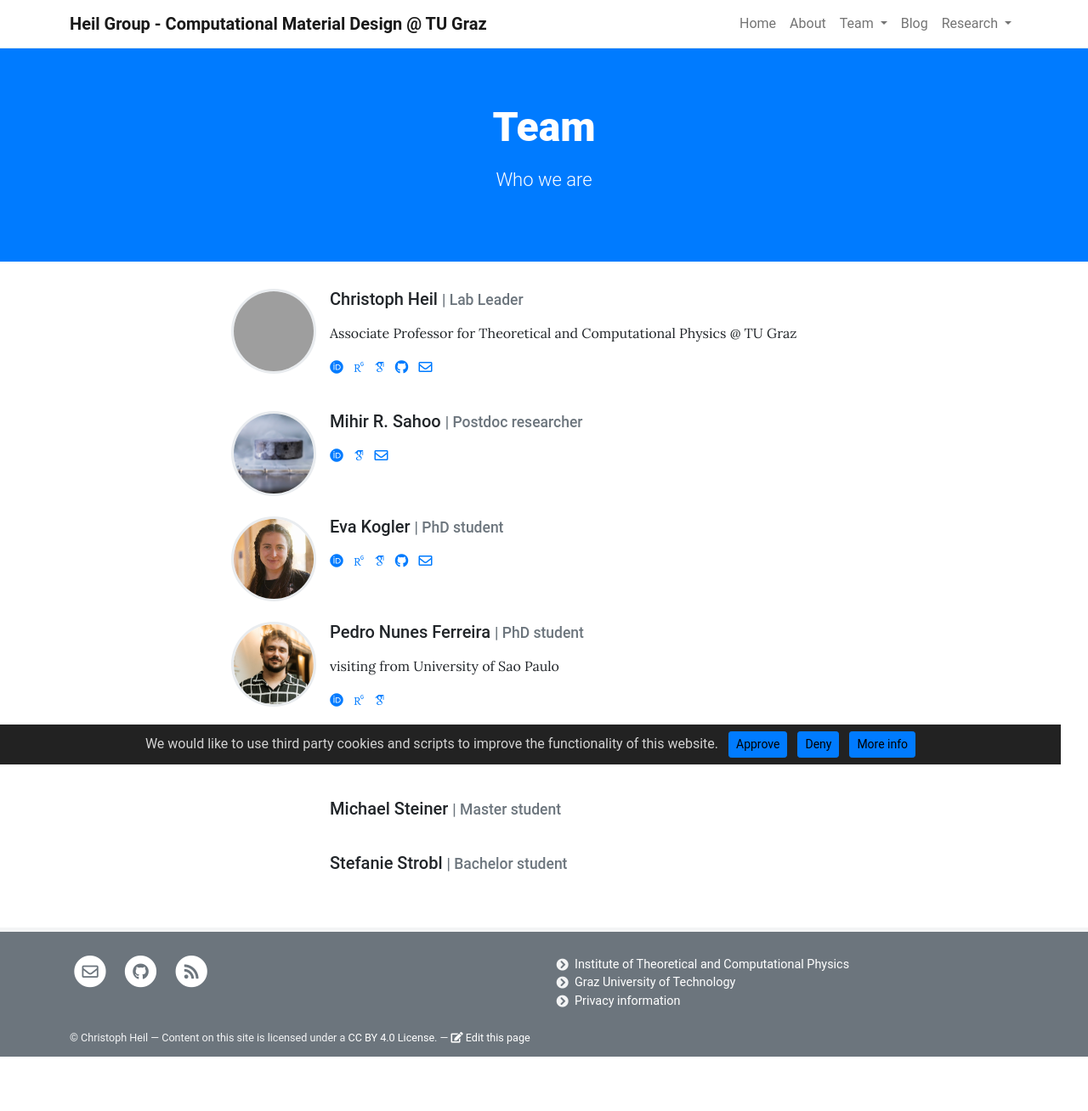
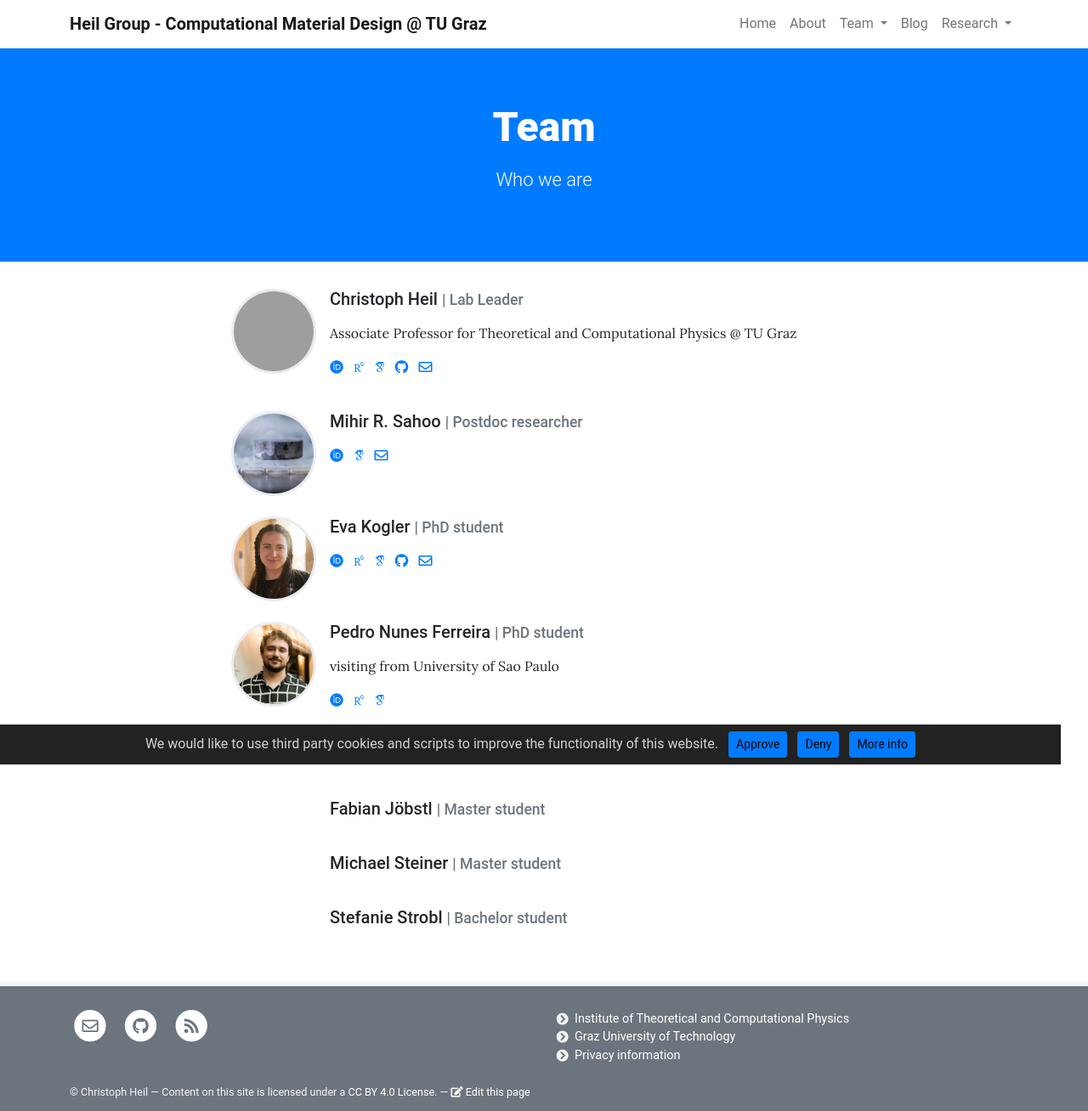
Before and after one commit to cheil/cheil.github.io, a Jekyll site: the page built from pages/team.md, in a window 1280 px wide. Shown: the whole page at 85% size. Built offline with Jekyll 4.4.1, drawn with Linux system fonts in a browser that asks for light colours; some web fonts are replaced; before the commit the page ends 1244 px from its top, so only the background shows below that; grey boxes are pictures that could not be loaded.

Commit message:
added Fabian

```diff
--- a/_data/team.yml
+++ b/_data/team.yml
@@ -44,6 +44,10 @@
   role: Master student
     #image: assets/theme/images/anonym.jpg
 
+- name: Fabian Jöbstl
+  role: Master student
+    #image: assets/theme/images/anonym.jpg
+
 - name: Michael Steiner
   role: Master student
     #image: assets/theme/images/anonym.jpg
```
